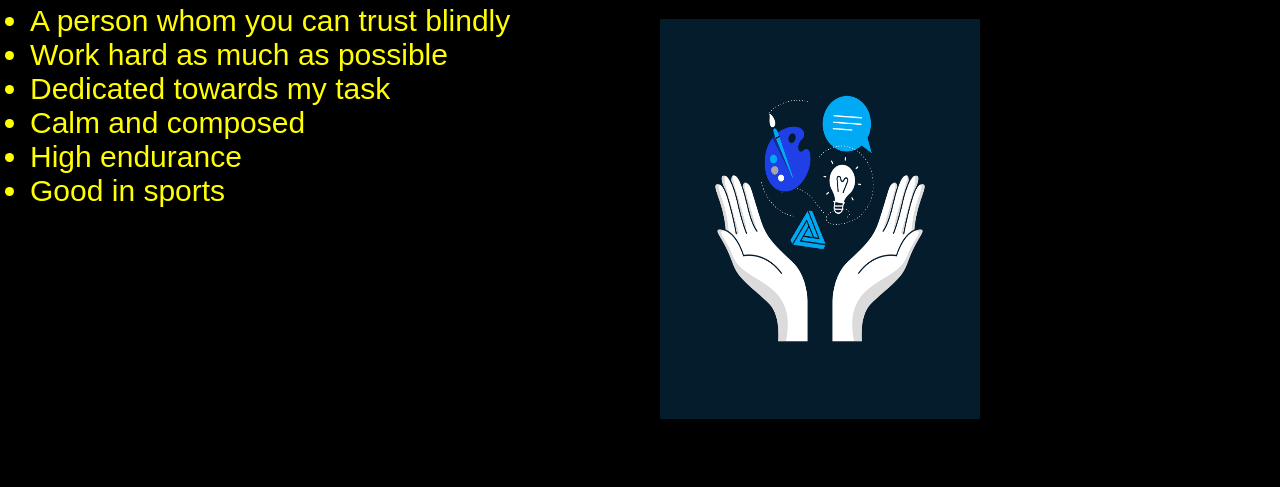
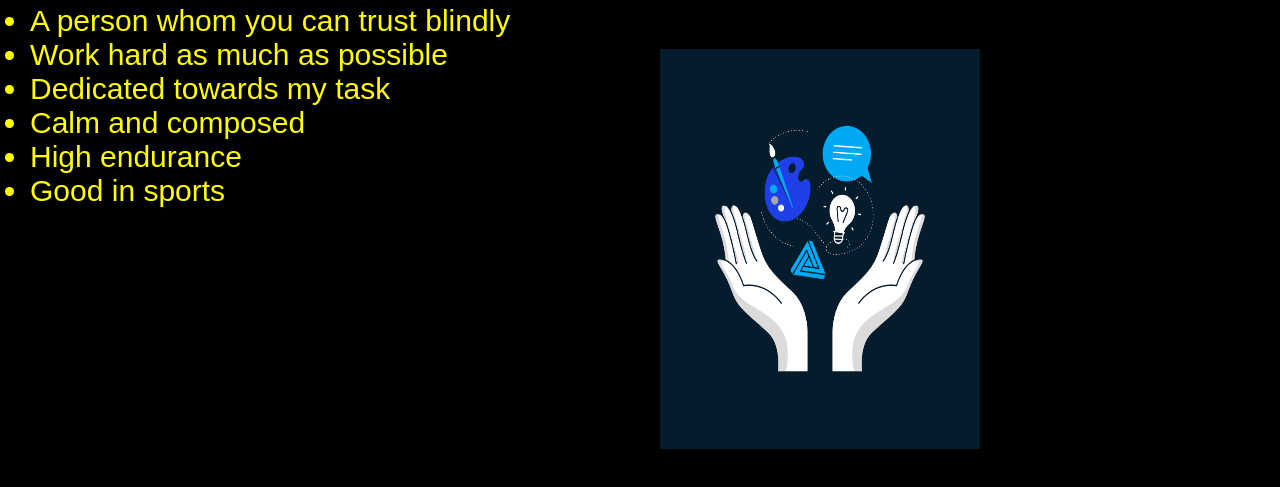
Before and after one commit to joel962001/website, a plain HTML site: page Skills.html in a window 1280 px wide. Shown: the part 91-578 px from the top of the page. Drawn offline with Linux system fonts and the light colour scheme.

Commit message:
Update DZYN.css

```diff
--- a/DZYN.css
+++ b/DZYN.css
@@ -101,7 +101,7 @@ font-family: sans-serif;
 	display: block;
 	position: relative;
 	left: 180px;
-	bottom: 180px;
+	bottom: 150px;
 }
 .pot{
 	height: 100%;
```
